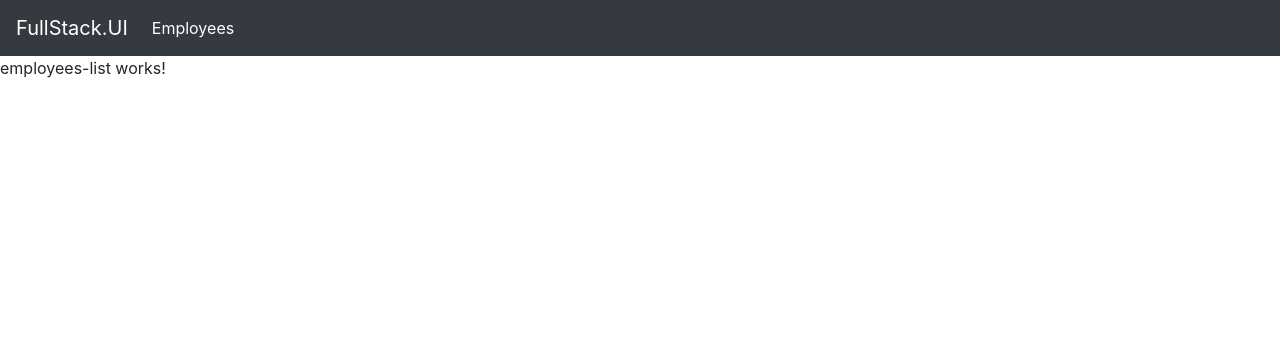
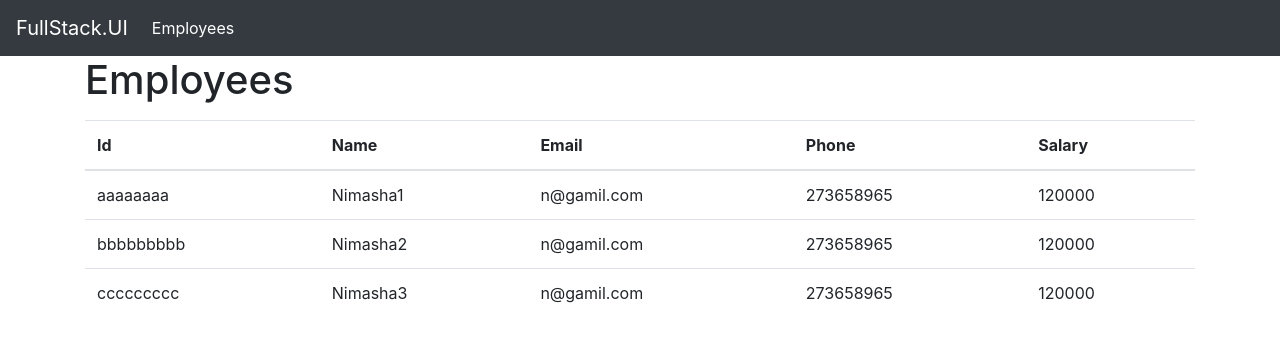
Before and after one commit to Nimasha-Madhushani/Employee-Management-System, an Angular app in the folder FullStack UI/FullStack.UI/: page / in a window 1280 px wide. Shown: the top 342 px of the page. Built offline with nearby package versions, Linux system fonts and the light colour scheme.

Commit message:
display whole employee list

```diff
--- a/FullStack UI/FullStack.UI/src/app/components/employees/employees-list/employees-list.component.html
+++ b/FullStack UI/FullStack.UI/src/app/components/employees/employees-list/employees-list.component.html
@@ -1 +1,25 @@
-<p>employees-list works!</p>
+<div class="container" my-5>
+    <h1 class="mb-3">Employees</h1>
+    <table class="table" *ngIf="employees && employees.length > 0">
+        <thead>
+            <tr>
+                <th>Id</th>
+                <th>Name</th>
+                <th>Email</th>
+                <th>Phone</th>
+                <th>Salary</th>
+            </tr>
+        </thead>
+        <tbody>
+            <tr *ngFor="let employee of employees">
+
+                <td>{{employee.id}}</td>
+                <td>{{employee.name}}</td>
+                <td>{{employee.email}}</td>
+                <td>{{employee.phone}}</td>
+                <td>{{employee.salary}}</td>
+            </tr>
+        </tbody>
+    </table>
+    <p *ngIf="!employees || employees.length <= 0">No Employees Found</p>
+</div>
```
